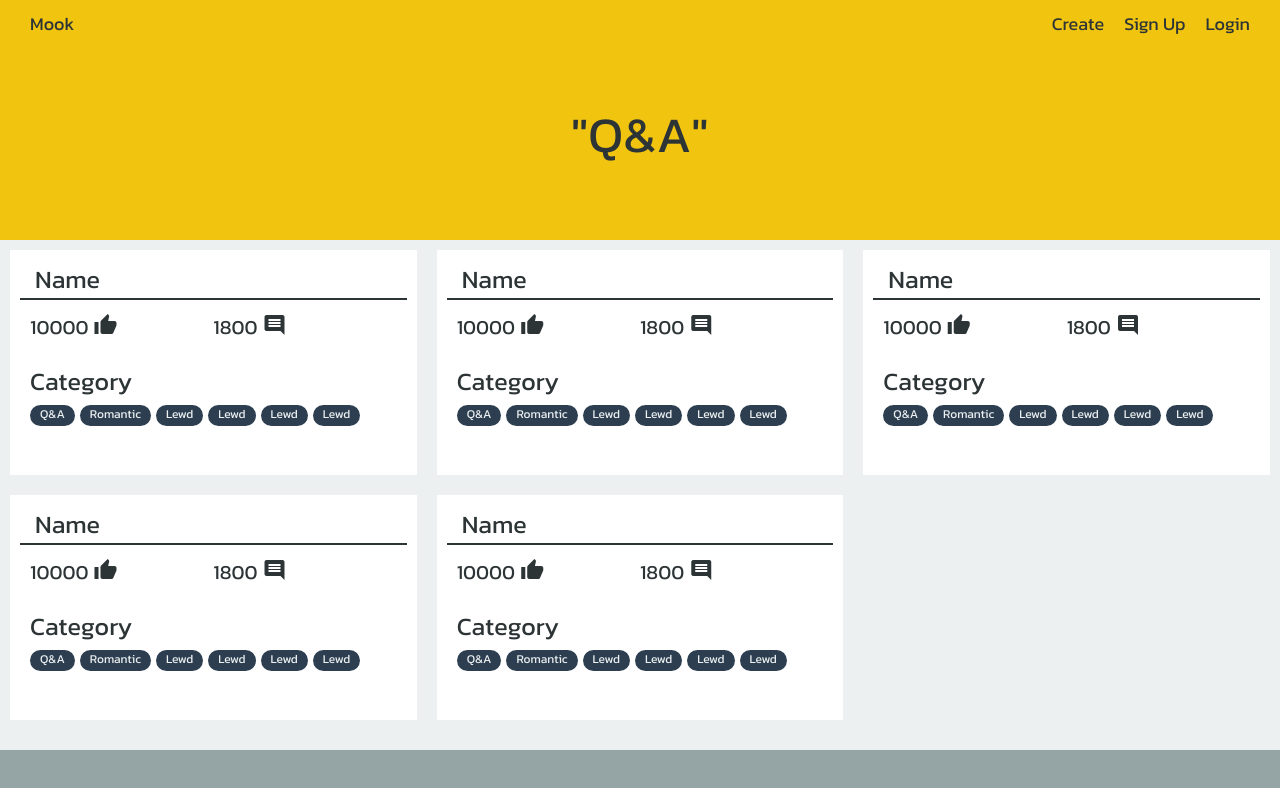
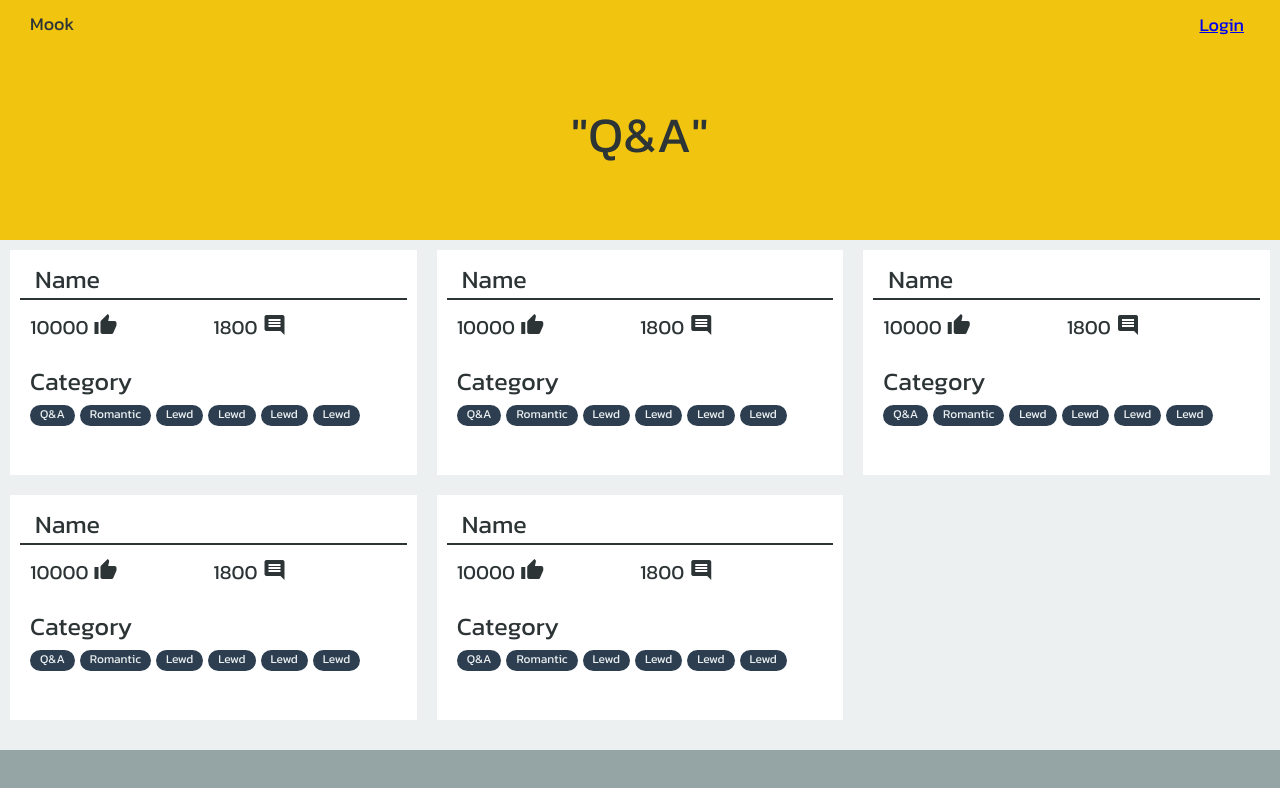
Before and after one commit to Tauhoo/Mook, a Next.js app: page /result in a window 1280 px wide. Shown: the top 788 px of the page. Built offline with nearby package versions, Linux system fonts and the light colour scheme.

Commit message:
Login finished with some bug need to fixing

```diff
--- a/components/navbar.js
+++ b/components/navbar.js
@@ -1,16 +1,17 @@
 import React, {Component} from 'react'
 import {connect} from 'react-redux'
+import Link from 'next/link'
 import styled from 'styled-components'
 const Container = styled.div`
   width: 100vw;
   position: fixed;
   top: 0px;
   left: 0px;
+  background-color: #f1c40f;
 `
 const Menu = styled.div`
-  display: inline-block;
+  display: ${(props) => props.display ? 'inline-block' : 'none'};
   float: right;
-  padding-top: 10px;
   margin-right: 20px;
 `
 const Topic = styled.div`
@@ -22,42 +23,90 @@ const Topic = styled.div`
   margin-left: 20px;
   color: #2d3436;
 `
-const MenuButton = styled.span`
+const MenuButton = styled.button`
+  text-align: center;
+  margin: 10px;
+  font-family: 'Kanit';
+  font-size: 1.8rem;
+  color: #2d3436;
+  border: none;
+  background-color: #f1c40f;
+`
+const Text = styled.span`
   text-align: center;
   padding: 10px;
   font-family: 'Kanit';
   font-size: 1.8rem;
   color: #2d3436;
 `
-const onlineMenu = (
-  <Menu>
-    <MenuButton>Create</MenuButton>
-  </Menu>
-)
-const offlineMenu = (
-  <Menu>
-    <MenuButton><a
-    href={'https://www.facebook.com/v3.0/dialog/oauth?client_id=2106226559621691&redirect_uri=https://localhost:3000/&state={"{st=state123abc,ds=123456789}"}'}>
-    Login</a>
-    </MenuButton>
-  </Menu>
-)
+const Picture = styled.div`
+  background: url('${props=>props.url}');
+  background-position: center;
+  background-repeat: no-repeat;
+  background-color: black;
+  width: 52px;
+  height: 52px;
+  display: ${(props) => props.display ? 'inline-block' : 'none'};
+  float: right;
+`
+const nullProfile = {
+  name: '',
+  picture: { data: {url: ''}}
+}
 class page extends Component {
+  constructor(props){
+    super(props)
+    this.state = nullProfile
+  }
+
+  componentDidMount(){
+    if(localStorage.getItem('MookUserData') !== null){
+      this.setState(JSON.parse(localStorage.getItem('MookUserData')),function () {
+        console.log('ooo');
+        this.props.login()
+      }.bind(this))
+    }
+  }
+
   render(){
     return (
       <Container>
         <Topic>
           <span>Mook</span>
         </Topic>
-        {this.props.state}
+        <Picture url={this.state.picture.data.url} display={this.props.isOnline}/>
+        <Menu display={this.props.isOnline}>
+          <MenuButton>Create</MenuButton>
+          <MenuButton onClick={
+            function (){
+              localStorage.removeItem('MookUserData')
+              this.props.logout()
+              this.setState(nullProfile)
+            }.bind(this)
+          }>Logout</MenuButton>
+          <Text>{this.state.name}</Text>
+        </Menu>
+        <Menu display={!this.props.isOnline}>
+          <MenuButton><Link
+          href={'https://www.facebook.com/v3.0/dialog/oauth?client_id=2106226559621691&redirect_uri=https://localhost:3000/&state={"{st=state123abc,ds=123456789}"}'}>
+          Login</Link>
+          </MenuButton>
+        </Menu>
       </Container>
     )
   }
 }
 const mapStateToProps = (state)=>{
   return {
-    state: state.online ? onlineMenu : offlineMenu
+    isOnline: state.online
   }
 }
 
-export default connect(mapStateToProps)(page)
+const mapDispatchToProps = dispatch => {
+  return {
+    logout : () => dispatch({ type: 'LOGOUT' }),
+    login : () => dispatch({ type: 'LOGIN' }),
+  }
+}
+
+export default connect(mapStateToProps,mapDispatchToProps)(page)
--- a/components/result/navbar.js
+++ /dev/null
@@ -1,43 +0,0 @@
-import styled from 'styled-components'
-const Container = styled.div`
-  width: 100vw;
-  position: fixed;
-  top: 0px;
-  left: 0px;
-  background-color: #f1c40f;
-  z-index: 10;
-`
-const Menu = styled.div`
-  display: inline-block;
-  float: right;
-  padding-top: 10px;
-  margin-right: 20px;
-`
-const Topic = styled.div`
-  display: inline-block;
-  padding: 10px;
-  font-family: 'Kanit';
-  font-size: 1.8rem;
-  text-align: center;
-  margin-left: 20px;
-  color: #2d3436;
-`
-const MenuButton = styled.span`
-  text-align: center;
-  padding: 10px;
-  font-family: 'Kanit';
-  font-size: 1.8rem;
-  color: #2d3436;
-`
-export default ()=>(
-  <Container>
-    <Topic>
-      <span>Mook</span>
-    </Topic>
-    <Menu>
-      <MenuButton>Create</MenuButton>
-      <MenuButton>Sign Up</MenuButton>
-      <MenuButton>Login</MenuButton>
-    </Menu>
-  </Container>
-)
--- a/pages/index.js
+++ b/pages/index.js
@@ -13,7 +13,6 @@ class page extends Component {
   }
   async componentDidMount(){
     if(localStorage.getItem('MookUserData') !== null){
-      this.props.login()
       return
     }
     var url = new URL(window.location.href);
--- a/pages/mook.js
+++ b/pages/mook.js
@@ -1,6 +1,6 @@
 import Head  from 'next/head'
 import styled from 'styled-components'
-import Navbar from '../components/mook/navbar'
+import Navbar from '../components/navbar'
 import Topic from '../components/mook/topic'
 import MookField from '../components/mook/mookField'
 import Review from '../components/mook/review'
--- a/pages/result.js
+++ b/pages/result.js
@@ -1,7 +1,7 @@
 import Head from 'next/head'
 import styled from 'styled-components'
 import Top from '../components/result/top'
-import Navbar from '../components/result/navbar'
+import Navbar from '../components/navbar'
 import Result from '../components/result/result'
 import Bottom from '../components/result/bottom'
 import Page from '../components/page.js'
--- a/redux/reducer/reducer.js
+++ b/redux/reducer/reducer.js
@@ -1,4 +1,6 @@
 export default function reducer(state = {}, action) {
+  console.log(state)
+  console.log(action);;
   switch (action.type){
     case 'LOGIN' :
       return Object.assign({online: true}, state)
```
Also changed, not shown: components/home/navbar.js (deleted, +0 -43 lines), components/mook/navbar.js (deleted, +0 -38 lines).
